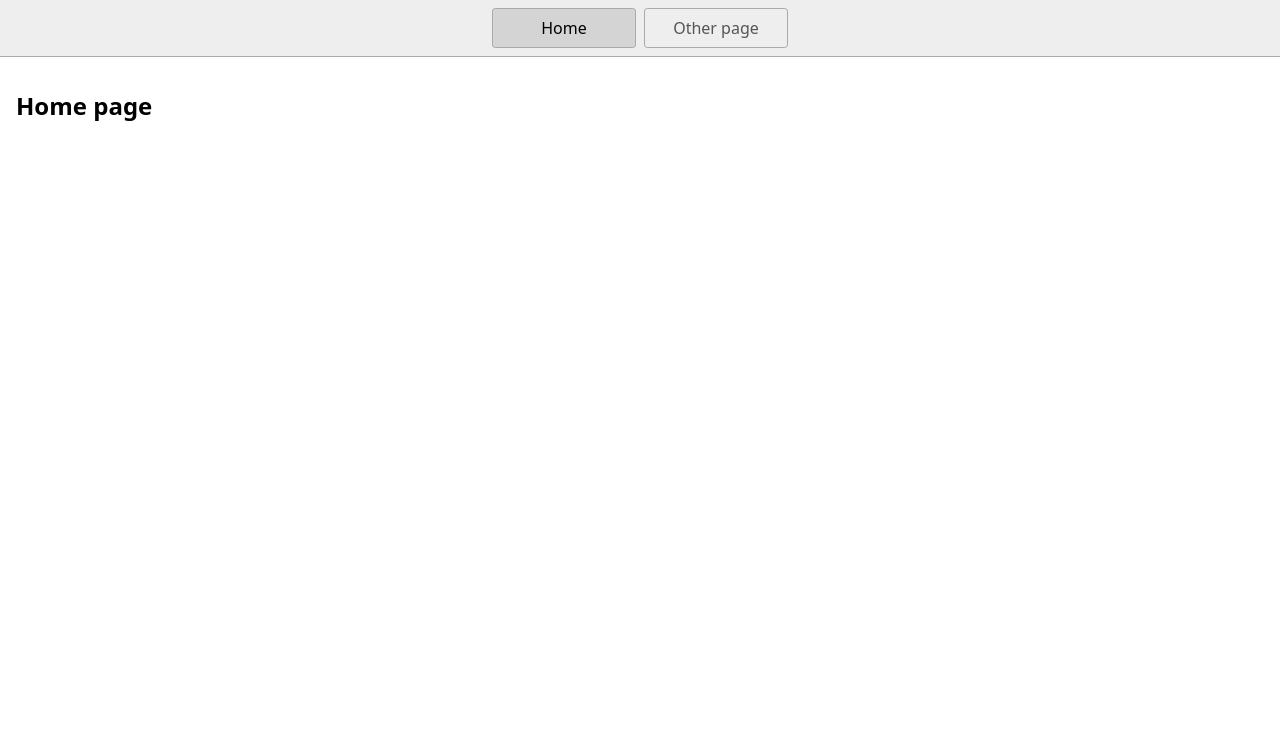
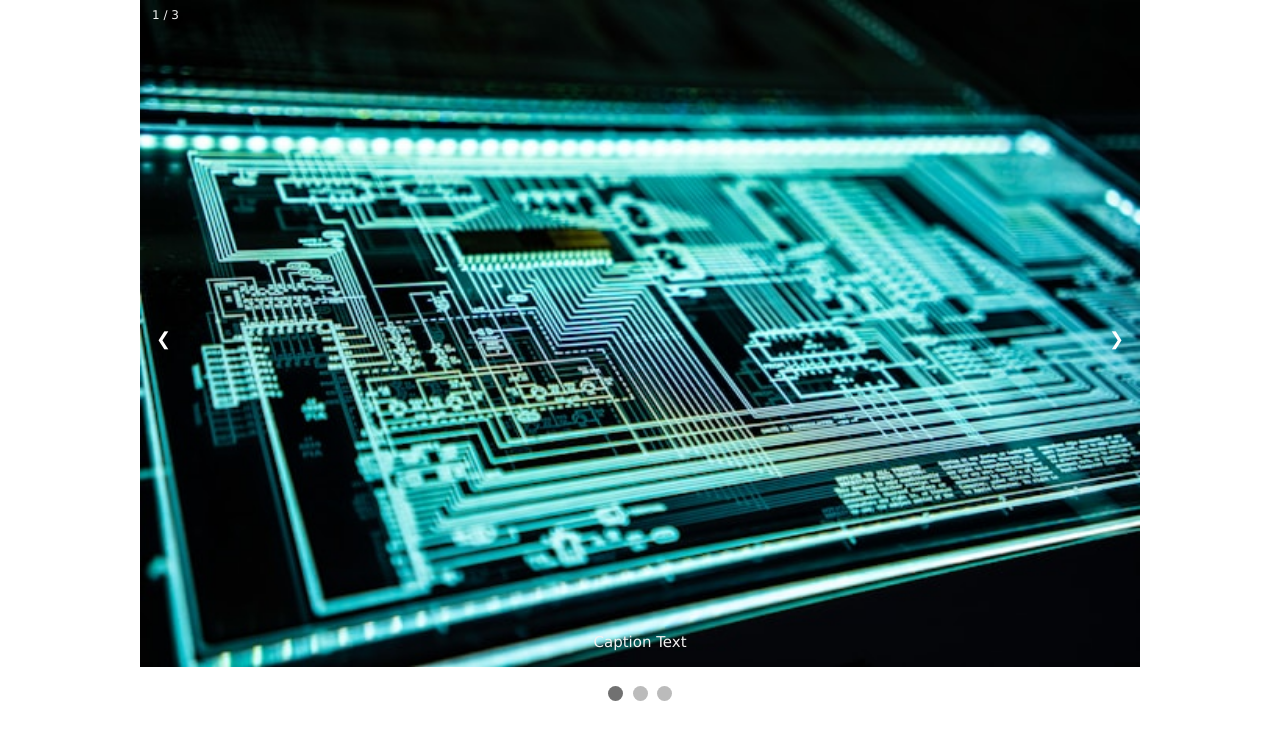
Before and after one commit to OsteroyergoyJA/Javascript3, a website: page index.html in a window 1280 px wide. Drawn offline with Linux system fonts and the light colour scheme.

Commit message:
Funksjonibel javascript

```diff
--- a/index.html
+++ b/index.html
@@ -1,23 +1,44 @@
 <!DOCTYPE html>
 <html lang="en">
-  <head>
-    <title>Home</title>
-    <meta charset="UTF-8" />
-    <meta name="viewport" content="width=device-width" />
-    <!--
-      Need a visual blank slate?
-      Remove all code in `styles.css`!
-    -->
-    <link rel="stylesheet" href="styles.css" />
-    <script type="module" src="script.js"></script>
-  </head>
-  <body>
-    <nav>
-      <a href="/" aria-current="page">Home</a>
-      <a href="/page2.html">Other page</a>
-    </nav>
-    <main>
-      <h1>Home page</h1>
-    </main>
-  </body>
+<head>
+  <meta charset="UTF-8">
+  <meta name="viewport" content="width=device-width, initial-scale=1.0">
+  <link rel="stylesheet" href="styles.css" />
+  <script src="script.js" defer></script>
+  <title>Javascript forsøk3</title>
+</head>
+<body>
+  <div class="slideshow-container">
+
+    <div class="mySlides fade">
+      <div class="numbertext">1 / 3</div>
+      <img src="Pictures/cybersecurity.jpg" style="width:100%">
+      <div class="text">Caption Text</div>
+    </div>
+
+    <div class="mySlides fade">
+      <div class="numbertext">2 / 3</div>
+      <img src="Pictures/datakabler.jpg" style="width:100%">
+      <div class="text">Caption Two</div>
+    </div>
+
+    <div class="mySlides fade">
+      <div class="numbertext">3 / 3</div>
+      <img src="Pictures/pc.jpg" style="width:100%">
+      <div class="text">Caption Three</div>
+    </div>
+
+    <a class="prev" onclick="plusSlides(-1)">❮</a>
+    <a class="next" onclick="plusSlides(1)">❯</a>
+
+    </div>
+    <br>
+
+    <div style="text-align:center">
+      <span class="dot" onclick="currentSlide(1)"></span>
+      <span class="dot" onclick="currentSlide(2)"></span>
+      <span class="dot" onclick="currentSlide(3)"></span>
+    </div>
+</body>
+
 </html>
--- a/script.js
+++ b/script.js
@@ -1 +1,89 @@
-console.log('Hello!');
+/*
+
+let slideIndex = 1;
+
+
+
+showSlides(slideIndex);
+
+let prevButton = document.getElementById("prev"); // assuming you have a previous button with id="prev"
+let nextButton = document.getElementById("next"); // assuming you have a next button with id="next"
+
+prevButton.addEventListener("click", function() {
+    plusSlides(-1);
+});
+
+nextButton.addEventListener("click", function() {
+    plusSlides(1);
+});
+
+function plusSlides(n) {
+    showSlides(slideIndex += n);
+}
+
+function currentSlide(n) {
+  showSlides(slideIndex = n);
+}
+
+function showSlides(n) {
+  let i;
+  let slides = document.getElementsByClassName("mySlides");
+  let dots = document.getElementsByClassName("dot");
+  if (n > slides.length) {slideIndex = 1}
+  if (n < 1) {slideIndex = slides.length}
+  for (i = 0; i < slides.length; i++) {
+    slides[i].style.display = "none";
+  }
+  for (i = 0; i < dots.length; i++) {
+    dots[i].className = dots[i].className.replace(" active", "");
+  }
+  slides[slideIndex-1].style.display = "block";
+  dots[slideIndex-1].className += " active";
+    }
+
+    console.log(slideIndex)
+
+    */
+
+    let slideIndex = 1;
+showSlides(slideIndex);
+
+// Previous and next buttons
+document.getElementById("prev").addEventListener("click", function() {
+    plusSlides(-1);
+});
+
+document.getElementById("next").addEventListener("click", function() {
+    plusSlides(1);
+});
+
+// Dot navigation
+let dots = document.getElementsByClassName("dot");
+for (let i = 0; i < dots.length; i++) {
+    dots[i].addEventListener("click", function() {
+        currentSlide(i + 1);
+    });
+}
+
+function plusSlides(n) {
+    showSlides(slideIndex += n);
+}
+
+function currentSlide(n) {
+    showSlides(slideIndex = n);
+}
+
+function showSlides(n) {
+    let slides = document.getElementsByClassName("mySlides");
+    let dots = document.getElementsByClassName("dot");
+    if (n > slides.length) { slideIndex = 1 }
+    if (n < 1) { slideIndex = slides.length }
+    for (let i = 0; i < slides.length; i++) {
+        slides[i].style.display = "none";
+    }
+    for (let i = 0; i < dots.length; i++) {
+        dots[i].className = dots[i].className.replace(" active", "");
+    }
+    slides[slideIndex - 1].style.display = "block";
+    dots[slideIndex - 1].className += " active";
+}
--- a/styles.css
+++ b/styles.css
@@ -1,46 +1,90 @@
-* {
-  box-sizing: border-box;
+* {box-sizing: border-box}
+body {font-family: Verdana, sans-serif; margin:0}
+.mySlides {display: none}
+img {vertical-align: middle;}
+
+/* Slideshow container */
+.slideshow-container {
+  max-width: 1000px;
+  position: relative;
+  margin: auto;
 }
 
-body {
-  margin: 0;
-  font-family: system-ui, sans-serif;
-  color: black;
-  background-color: white;
+/* Next & previous buttons */
+.prev, .next {
+  cursor: pointer;
+  position: absolute;
+  top: 50%;
+  width: auto;
+  padding: 16px;
+  margin-top: -22px;
+  color: white;
+  font-weight: bold;
+  font-size: 18px;
+  transition: 0.6s ease;
+  border-radius: 0 3px 3px 0;
+  user-select: none;
 }
 
-nav {
-  display: flex;
-  flex-wrap: wrap;
-  align-items: center;
-  justify-content: center;
-  padding: 0.5rem;
-  gap: 0.5rem;
-  border-bottom: solid 1px #aaa;
-  background-color: #eee;
+/* Position the "next button" to the right */
+.next {
+  right: 0;
+  border-radius: 3px 0 0 3px;
 }
 
-nav a {
-  display: inline-block;
-  min-width: 9rem;
-  padding: 0.5rem;
-  border-radius: 0.2rem;
-  border: solid 1px #aaa;
-  text-align: center;
-  text-decoration: none;
-  color: #555;
+/* On hover, add a black background color with a little bit see-through */
+.prev:hover, .next:hover {
+  background-color: rgba(0,0,0,0.8);
 }
 
-nav a[aria-current='page'] {
-  color: #000;
-  background-color: #d4d4d4;
+/* Caption text */
+.text {
+  color: #f2f2f2;
+  font-size: 15px;
+  padding: 8px 12px;
+  position: absolute;
+  bottom: 8px;
+  width: 100%;
+  text-align: center;
 }
 
-main {
-  padding: 1rem;
+/* Number text (1/3 etc) */
+.numbertext {
+  color: #f2f2f2;
+  font-size: 12px;
+  padding: 8px 12px;
+  position: absolute;
+  top: 0;
 }
 
-h1 {
-  font-weight: bold;
-  font-size: 1.5rem;
+/* The dots/bullets/indicators */
+.dot {
+  cursor: pointer;
+  height: 15px;
+  width: 15px;
+  margin: 0 2px;
+  background-color: #bbb;
+  border-radius: 50%;
+  display: inline-block;
+  transition: background-color 0.6s ease;
 }
+
+.active, .dot:hover {
+  background-color: #717171;
+}
+
+/* Fading animation */
+.fade {
+  animation-name: fade;
+  animation-duration: 1.5s;
+}
+
+@keyframes fade {
+  from {opacity: .4}
+  to {opacity: 1}
+}
+
+/* On smaller screens, decrease text size */
+@media only screen and (max-width: 300px) {
+  .prev, .next,.text {font-size: 11px}
+}
```
Also changed, not shown: page2.html (deleted, +0 -19 lines), Pictures/cybersecurity.jpg (added), Pictures/datakabler.jpg (added), Pictures/pc.jpg (added), 1 other file.
